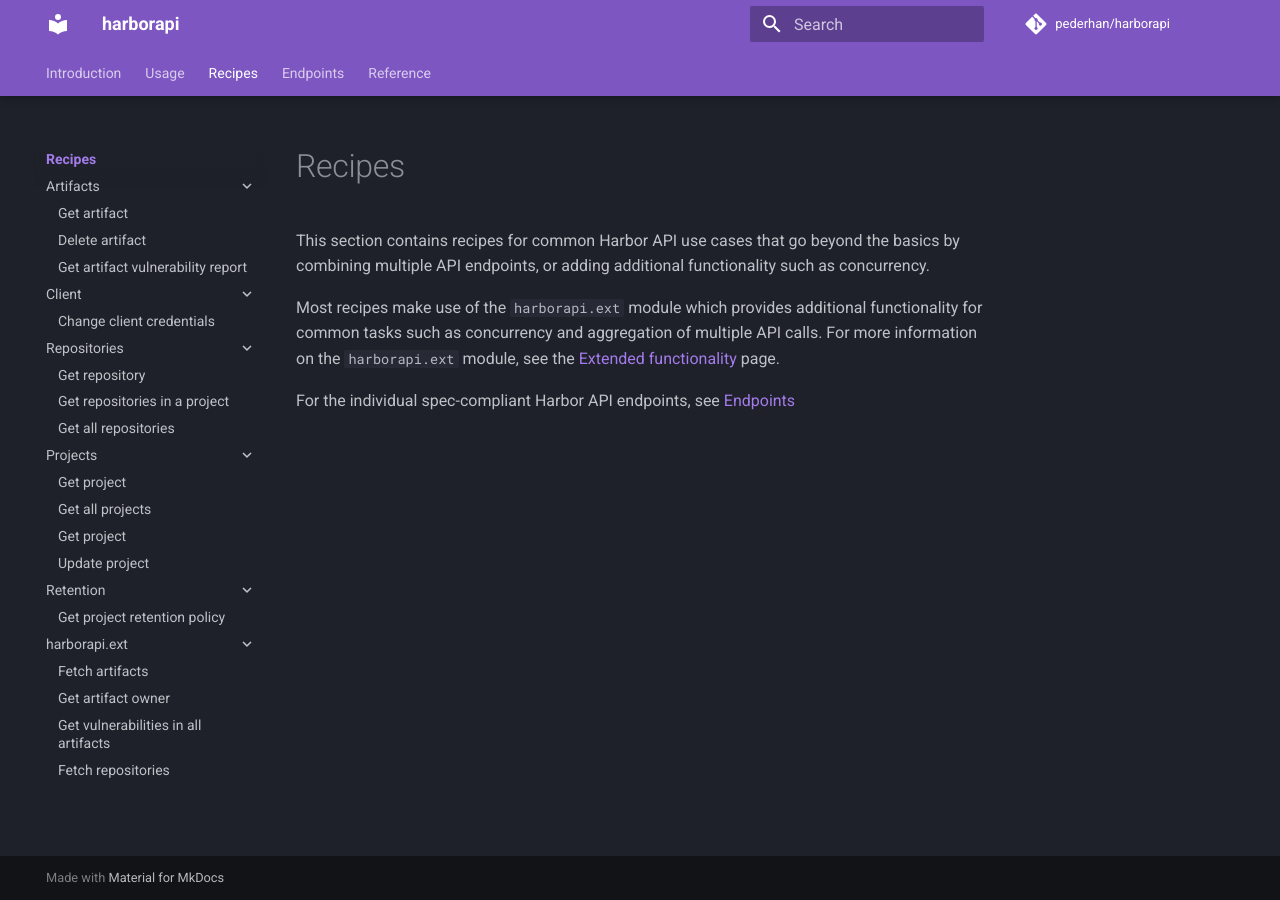
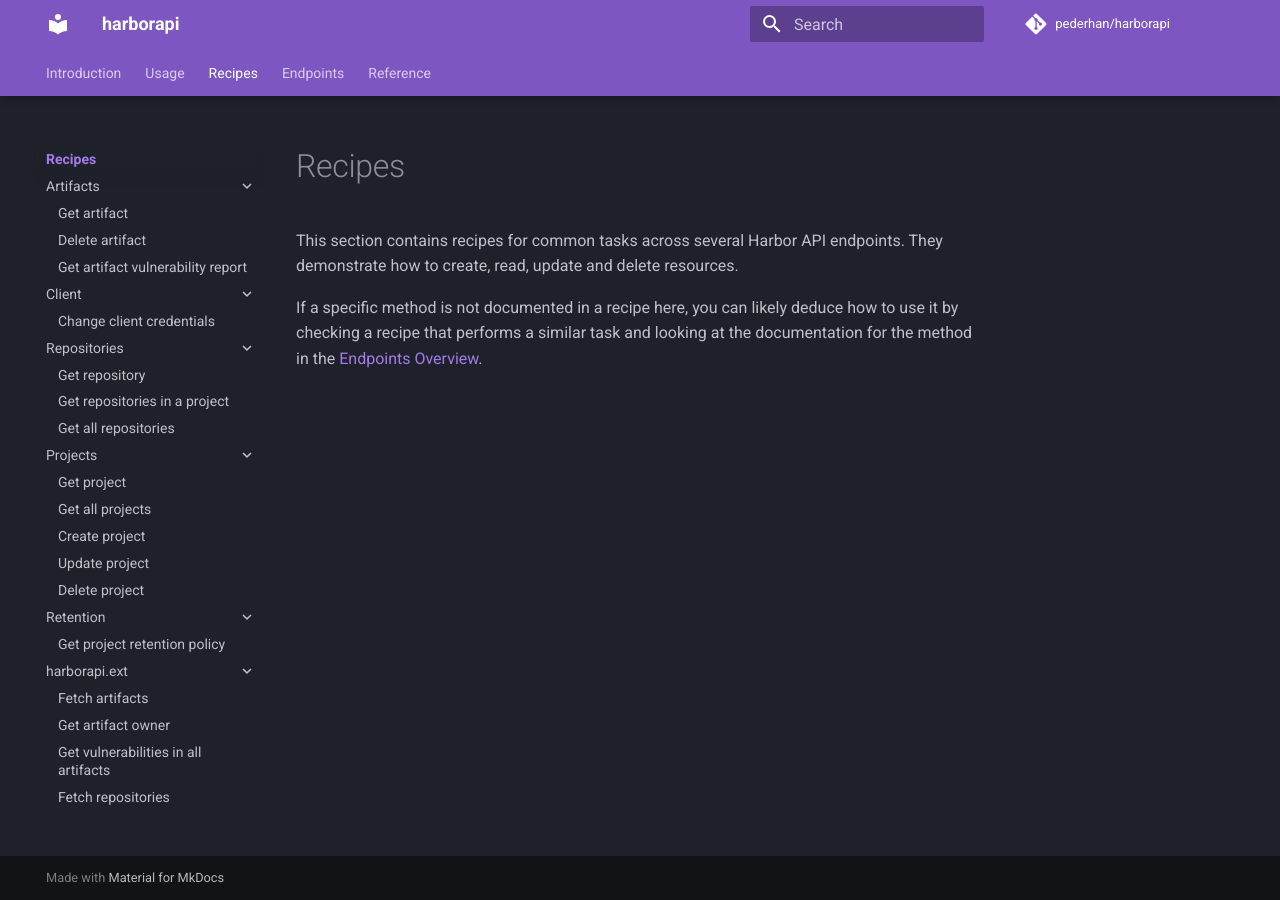
Before and after one commit to unioslo/harborapi, an MkDocs documentation site: the page built from docs/recipes/index.md, in a window 1280 px wide. Built offline with MkDocs 1.6.1 and Material for MkDocs 9.7.7, drawn with Linux system fonts in a browser that asks for light colours; comment, search, counter and statistics services are not loaded.

Commit message:
Delete project, typos

```diff
--- a/docs/recipes/index.md
+++ b/docs/recipes/index.md
@@ -1,7 +1,5 @@
 # Recipes
 
-This section contains recipes for common Harbor API use cases that go beyond the basics by combining multiple API endpoints, or adding additional functionality such as concurrency.
+This section contains recipes for common tasks across several Harbor API endpoints. They demonstrate how to create, read, update and delete resources.
 
-Most recipes make use of the `harborapi.ext` module which provides additional functionality for common tasks such as concurrency and aggregation of multiple API calls. For more information on the `harborapi.ext` module, see the [Extended functionality](../usage/ext) page.
-
-For the individual spec-compliant Harbor API endpoints, see [Endpoints](/endpoints)
+If a specific method is not documented in a recipe here, you can likely deduce how to use it by checking a recipe that performs a similar task and looking at the documentation for the method in the [Endpoints Overview](/endpoints/).
--- a/docs/recipes/projects/create-project.md
+++ b/docs/recipes/projects/create-project.md
@@ -1,4 +1,4 @@
-# Get project
+# Create project
 
 We can create a new project using [`create_project`][harborapi.client.HarborAsyncClient.create_project]. The method takes a [`ProjectReq`][harborapi.models.ProjectReq] object, and returns the location of the created project.
 
--- a/mkdocs.yml
+++ b/mkdocs.yml
@@ -84,6 +84,7 @@
           - recipes/projects/get-projects.md
           - recipes/projects/create-project.md
           - recipes/projects/update-project.md
+          - recipes/projects/delete-project.md
       - "Retention":
           - recipes/retention/get-retention.md
       - "harborapi.ext":
```
Also changed, not shown: docs/endpoints/index.md (+1 -1 lines), docs/recipes/artifacts/delete-artifact.md (+1 -1 lines), docs/recipes/projects/delete-project.md (added, +19 -0 lines).
